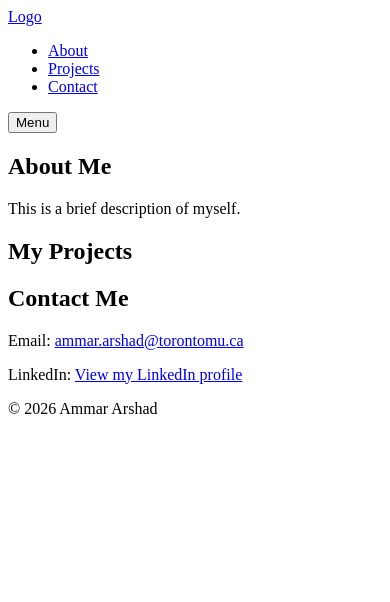
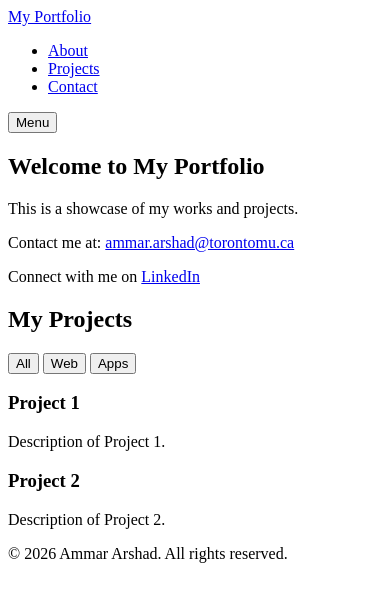
Before and after one commit to Ammario711/Portfolio-Website, a plain HTML site: page index.html in a window 390 px wide. Drawn offline with Linux system fonts and the light colour scheme.

Commit message:
Updated index.html with complete fixed portfolio HTML including email, LinkedIn, working mobile menu, functional project filters, fixed logo link, removed unused libraries, and all bug fixes.

```diff
--- a/index.html
+++ b/index.html
@@ -4,53 +4,77 @@
     <meta charset="UTF-8">
     <meta name="viewport" content="width=device-width, initial-scale=1.0">
     <title>Portfolio</title>
-    <link rel="stylesheet" href="styles.css">
+    <link rel="stylesheet" href="style.css">
+    <script src="scripts.js" defer></script>
 </head>
 <body>
     <header>
+        <div class="logo"><a href="index.html">My Portfolio</a></div>
         <nav>
-            <a href="#" class="logo" onclick="scrollToTop()">Logo</a>
             <ul class="menu">
                 <li><a href="#about">About</a></li>
                 <li><a href="#projects">Projects</a></li>
                 <li><a href="#contact">Contact</a></li>
             </ul>
-            <div class="mobile-menu">
-                <button onclick="toggleMobileMenu()">Menu</button>
-            </div>
+            <button class="menu-toggle">Menu</button>
         </nav>
     </header>
-    <main>
+
     <section id="about">
-            <h1>About Me</h1>
-            <p>This is a brief description of myself.</p>
+        <h1>Welcome to My Portfolio</h1>
+        <p>This is a showcase of my works and projects.</p>
+        <p>Contact me at: <a href="mailto:ammar.arshad@torontomu.ca">ammar.arshad@torontomu.ca</a></p>
+        <p>Connect with me on <a href="https://www.linkedin.com/in/arshad-ammar/">LinkedIn</a></p>
     </section>
+
     <section id="projects">
         <h2>My Projects</h2>
         <div class="filters">
-                <!-- Add filter buttons or links here -->
+            <button class="filter-btn" data-filter="all">All</button>
+            <button class="filter-btn" data-filter="web">Web</button>
+            <button class="filter-btn" data-filter="app">Apps</button>
         </div>
         <div class="project-list">
-                <!-- Dynamically loaded project items here -->
+            <div class="project web">
+                <h3>Project 1</h3>
+                <p>Description of Project 1.</p>
+            </div>
+            <div class="project app">
+                <h3>Project 2</h3>
+                <p>Description of Project 2.</p>
+            </div>
+            <!-- More projects can be added here -->
         </div>
     </section>
-        <section id="contact">
-            <h2>Contact Me</h2>
-            <p>Email: <a href="mailto:ammar.arshad@torontomu.ca">ammar.arshad@torontomu.ca</a></p>
-            <p>LinkedIn: <a href="https://www.linkedin.com/in/arshad-ammar/">View my LinkedIn profile</a></p>
-        </section>
-    </main>
+
     <footer>
-        <p>&copy; 2026 Ammar Arshad</p>
+        <p>&copy; 2026 Ammar Arshad. All rights reserved.</p>
     </footer>
+
     <script>
-        function toggleMobileMenu() {
+        // Mobile menu toggle functionality
+        const menuToggle = document.querySelector('.menu-toggle');
         const menu = document.querySelector('.menu');
+        menuToggle.addEventListener('click', () => {
             menu.classList.toggle('active');
+        });
+
+        // Filter functionality for projects
+        const filterButtons = document.querySelectorAll('.filter-btn');
+        const projects = document.querySelectorAll('.project');
+
+        filterButtons.forEach(button => {
+            button.addEventListener('click', () => {
+                const filter = button.getAttribute('data-filter');
+                projects.forEach(project => {
+                    if (filter === 'all' || project.classList.contains(filter)) {
+                        project.style.display = 'block';
+                    } else {
+                        project.style.display = 'none';
                     }
-        function scrollToTop() {
-            window.scrollTo({ top: 0, behavior: 'smooth' });
-        }
+                });
+            });
+        });
     </script>
 </body>
 </html>
```
Lines whose indentation alone changed are shown as unchanged.
